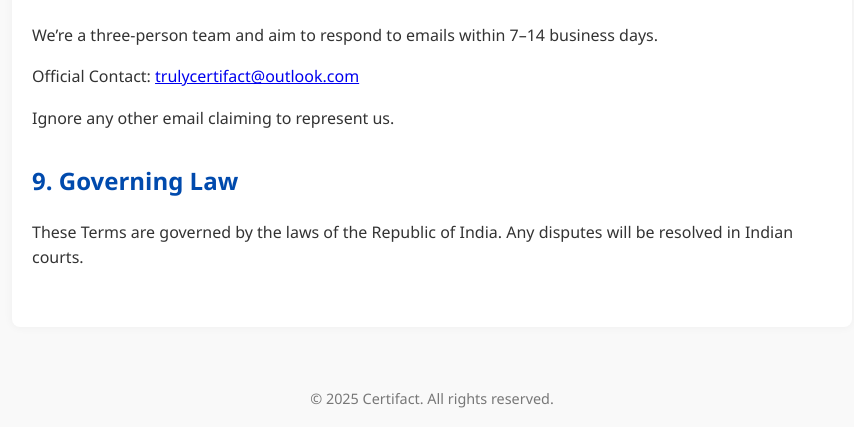
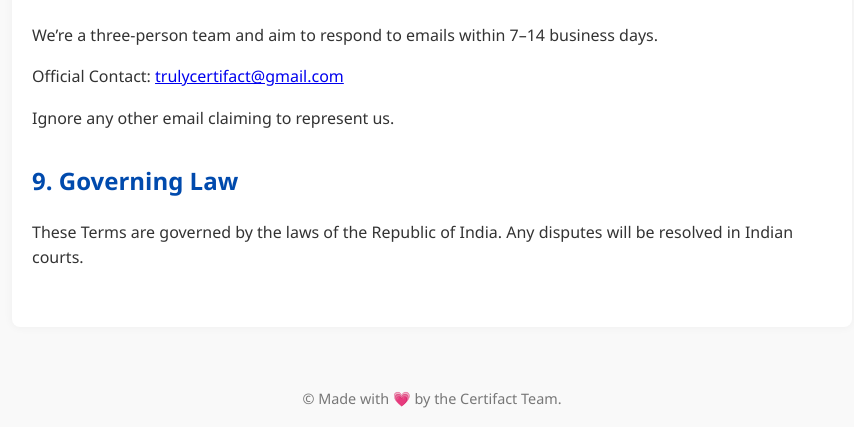
Before and after one commit to certifacted-op/certifact-TOS, a plain HTML site: page index.html in a window 1280 px wide. Shown: the part 1360-1787 px from the top of the page, without its empty margins (208-1062 px from the left). Drawn offline with Linux system fonts and the light colour scheme.

Commit message:
Update index.html

```diff
--- a/index.html
+++ b/index.html
@@ -84,7 +84,7 @@
 
     <h2>8. Support & Contact</h2>
     <p>We’re a three-person team and aim to respond to emails within 7–14 business days.</p>
-    <p>Official Contact: <a href="mailto:trulycertifact@outlook.com">trulycertifact@outlook.com</a></p>
+    <p>Official Contact: <a href="mailto:trulycertifact@gmail.com">trulycertifact@gmail.com</a></p>
     <p>Ignore any other email claiming to represent us.</p>
 
     <h2>9. Governing Law</h2>
@@ -92,7 +92,8 @@
   </main>
 
   <footer>
-    &copy; 2025 Certifact. All rights reserved.
+    &copy; Made with 💗 by the Certifact Team.
   </footer>
 </body>
+
 </html>
```
